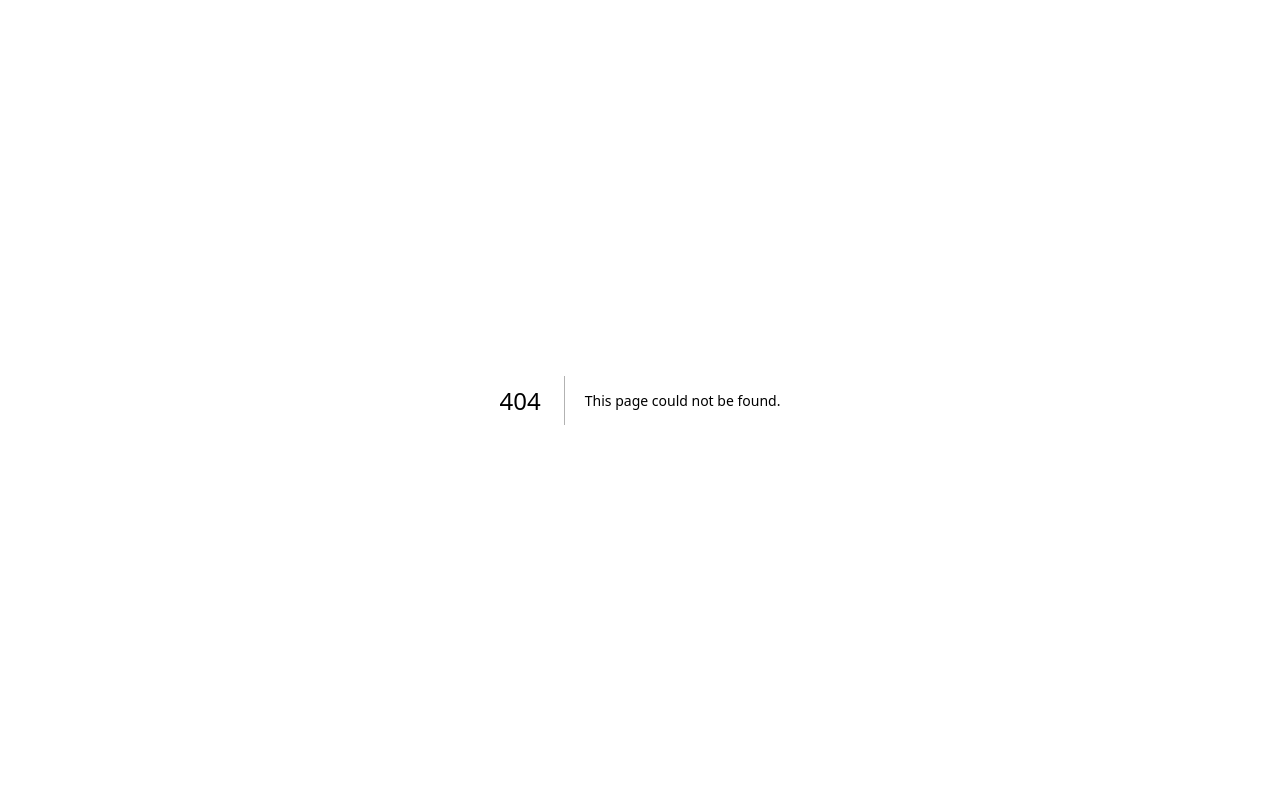
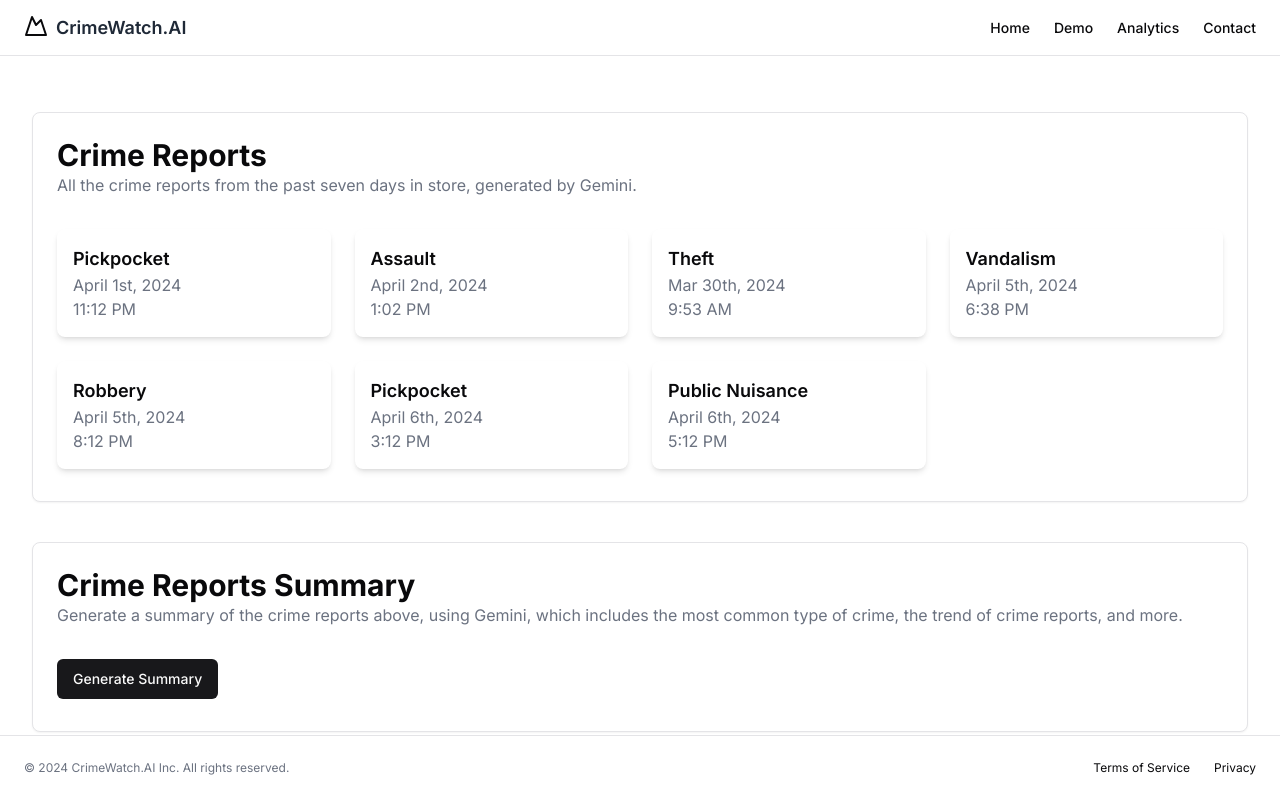
Before and after one commit to Y-ZR/CrimeWatch.AI, a Next.js app in the folder frontend/: page /analytics in a window 1280 px wide. Before the commit this address had no page. Built offline with nearby package versions, Linux system fonts and the light colour scheme.

Commit message:
added analytics page

```diff
--- /dev/null
+++ b/frontend/src/app/analytics/page.js
@@ -0,0 +1,142 @@
+"use client";
+
+import React, { useState } from "react";
+import { Header } from "@/components/ui/Header";
+import { Footer } from "@/components/ui/Footer";
+import { Button } from "@/components/ui/button";
+import { Card } from "@/components/ui/card";
+
+
+const crimes = [
+  {
+    type: "Pickpocket",
+    date: "April 1st, 2024",
+    time: "11:12 PM",
+    description: "The suspect was wearing a black hoodie and blue jeans. The individual was seen approaching tourists in crowded areas and was caught on CCTV removing wallets from bags and pockets."
+  },
+  {
+    type: "Assault",
+    date: "April 2nd, 2024",
+    time: "1:02 PM",
+    description: "The suspect was a tall man with a beard, observed shouting at a pedestrian before physically assaulting them. The altercation occurred outside a local bar, and several witnesses have provided statements."
+  },
+  {
+    type: "Theft",
+    date: "Mar 30th, 2024",
+    time: "9:53 AM",
+    description: "The suspect was seen lingering near a parked bicycle at the shopping mall's parking area. Security footage shows the individual cutting the bike lock and fleeing the scene with the bicycle."
+  },
+  {
+    type: "Vandalism",
+    date: "April 5th, 2024",
+    time: "6:38 PM",
+    description: "The suspect was captured by street cameras spray painting graffiti on the side of a newly renovated storefront. The graffiti included large letters and symbols, causing significant property damage."
+  },
+  {
+    type: "Robbery",
+    date: "April 5th, 2024",
+    time: "8:12 PM",
+    description: "During the late evening, a masked suspect entered a convenience store, threatening the clerk with a knife and demanding money. The suspect took cash from the register and several packs of cigarettes before fleeing on foot."
+  },
+  {
+    type: "Pickpocket",
+    date: "April 6th, 2024",
+    time: "3:12 PM",
+    description: "Another incident involving pickpocketing occurred near the city museum where a suspect distracted a couple by pretending to ask for directions while an accomplice removed valuables from their backpack."
+  },
+  {
+    type: "Public Nuisance",
+    date: "April 6th, 2024",
+    time: "5:12 PM",
+    description: "A group of individuals were reported causing a disturbance in the central park area. They were playing loud music, consuming alcohol in public, and engaging in aggressive behavior towards other park-goers."
+  }
+];
+
+
+const AnalyticsPage = () => {
+  const [modalShow, setModalShow] = useState(false);
+  const [selectedCrime, setSelectedCrime] = useState({});
+
+
+  const handleCardClick = (crime) => {
+    setSelectedCrime(crime);
+    setModalShow(true);
+  };
+
+
+
+  return (
+    <div className="relative">
+      <Header />
+
+      <main className="container mx-auto px-4 py-8 md:px-6 lg:px-8 min-h-screen pt-28">
+        <Card className="p-6 pb-8">
+          <div className="mb-8">
+            <h1 className="text-3xl font-bold">Crime Reports</h1>
+            <p className="text-gray-500 dark:text-gray-400">All the crime reports from the past seven days in store, generated by Gemini.</p>
+          </div>
+          <div className="grid grid-cols-1 sm:grid-cols-2 md:grid-cols-3 lg:grid-cols-4 gap-6">
+            {crimes.map((crime, index) => (
+              <div key={index} className="bg-white dark:bg-gray-800 rounded-lg shadow-md overflow-hidden cursor-pointer" onClick={() => handleCardClick(crime)}>
+                <div className="p-4">
+                  <h3 className="text-lg font-semibold">{crime.type}</h3>
+                  <p className="text-gray-500 dark:text-gray-400">{crime.date}</p>
+                  <p className="text-gray-500 dark:text-gray-400">{crime.time}</p>
+                </div>
+              </div>
+            ))}
+          </div>
+        </Card>
+
+        <Card className="p-6 pb-8 mt-10">
+          <div className="mb-8">
+            <h1 className="text-3xl font-bold">Crime Reports Summary</h1>
+            <p className="text-gray-500 dark:text-gray-400">
+              Generate a summary of the crime reports above,
+              using Gemini, which includes the most common type of crime, the trend of crime reports, and more.
+            </p>
+          </div>
+          <Button>Generate Summary</Button>
+        </Card>
+
+      </main>
+
+      <Modal show={modalShow} onClose={() => setModalShow(false)} crime={selectedCrime} />
+
+      <Footer />
+    </div>
+  );
+};
+
+export default AnalyticsPage;
+
+
+const Modal = ({ show, onClose, crime }) => {
+  if (!show) {
+    return null;
+  }
+
+  return (
+    <div className="fixed inset-0 bg-black bg-opacity-60 flex items-center justify-center px-4 py-8 z-50">
+      <div className="bg-white dark:bg-gray-800 rounded-lg shadow-xl p-6 max-w-2xl w-full relative overflow-hidden">
+        <button onClick={onClose} className="absolute top-4 right-4 text-gray-800 dark:text-gray-200">
+          <svg xmlns="http://www.w3.org/2000/svg" fill="none" viewBox="0 0 24 24" stroke="currentColor" strokeWidth={2} className="h-6 w-6">
+            <path strokeLinecap="round" strokeLinejoin="round" d="M6 18L18 6M6 6l12 12" />
+          </svg>
+        </button>
+        <div className="text-center">
+          <h3 className="text-2xl font-bold mb-2">{crime.type}</h3>
+          <p className="text-sm text-gray-600">Date: {crime.date} | Time: {crime.time}</p>
+        </div>
+        <div className="mt-4">
+          <h4 className="text-lg font-semibold mb-2">Details of the Incident:</h4>
+          <p className="text-gray-700 dark:text-gray-300">
+            {/* Assuming `crime.description` exists */}
+            {crime.description || "No detailed description available."}
+          </p>
+        </div>
+      </div>
+    </div>
+  );
+
+};
--- a/frontend/src/components/ui/Header.jsx
+++ b/frontend/src/components/ui/Header.jsx
@@ -48,7 +48,7 @@ export const Header = () => {
         </Link>
         <Link
           className="text-sm font-medium hover:underline underline-offset-4"
-          href="#"
+          href="/analytics"
         >
           Analytics
         </Link>
```
Also changed, not shown: frontend/src/app/contact/page.js (line endings or trailing spaces).
